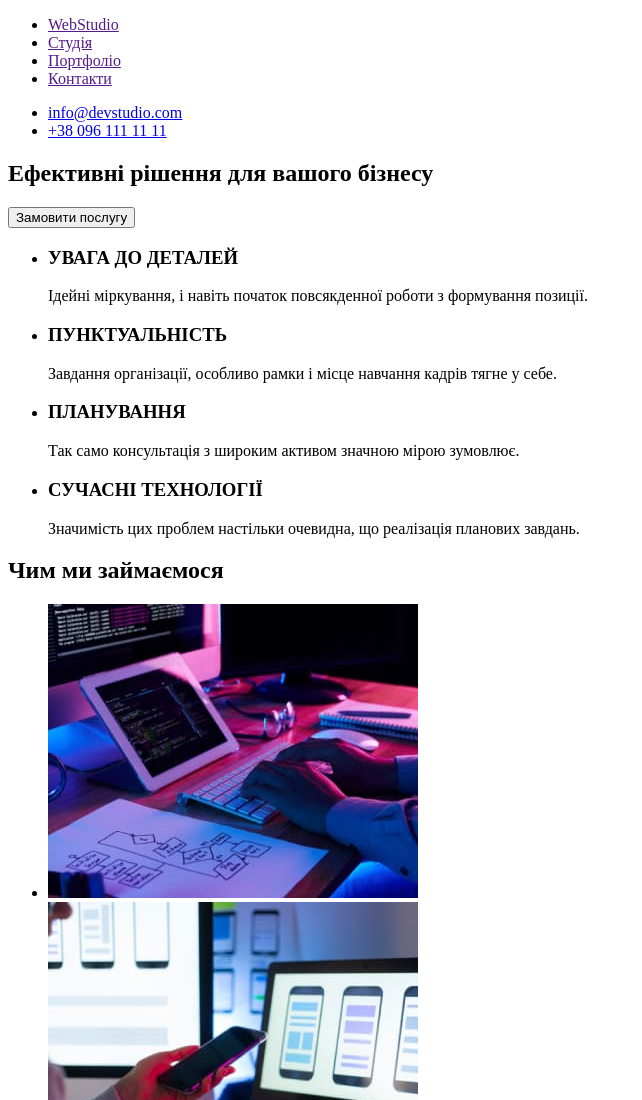
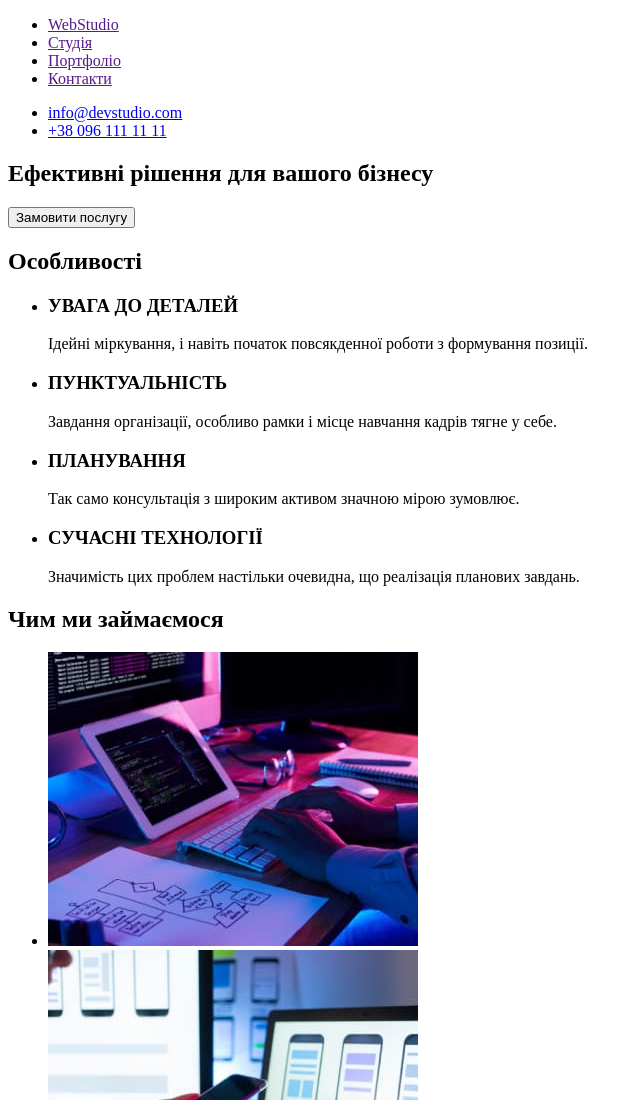
Before and after one commit to moses35/goit-markup-hw-01, a plain HTML site: page index.html in a window 1280 px wide. Shown: the top 1100 px of the page, without its empty margins (0-642 px from the left). Drawn offline with Linux system fonts and the light colour scheme.

Commit message:
Update index.html

```diff
--- a/index.html
+++ b/index.html
@@ -29,7 +29,7 @@
         <button type="button">Замовити послугу</button>
       </section>
       <section>
-        <h2 hidden>Особливості</h2>
+        <h2>Особливості</h2>
         <ul>
           <li>
             <h3>УВАГА ДО ДЕТАЛЕЙ</h3>
```
